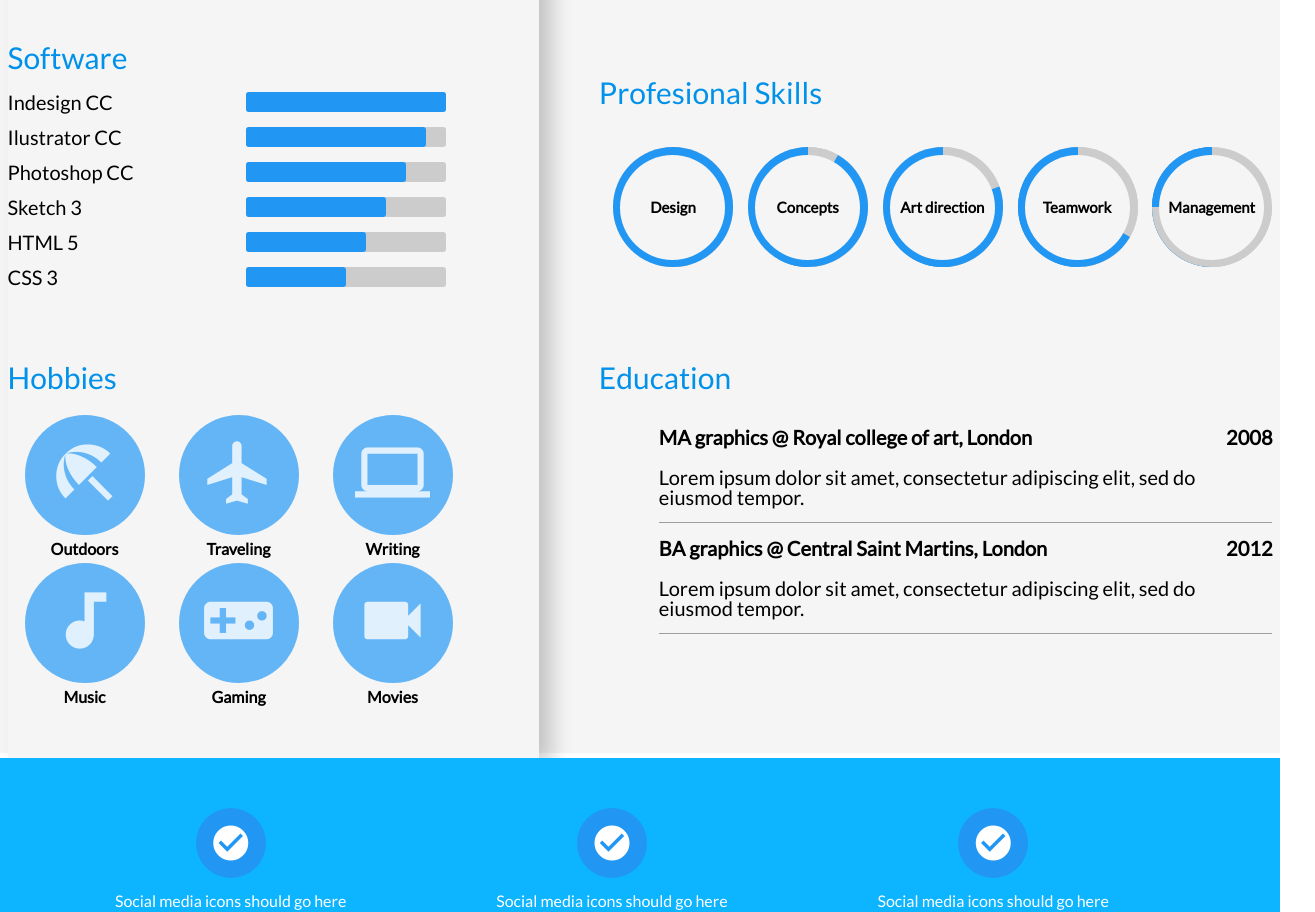
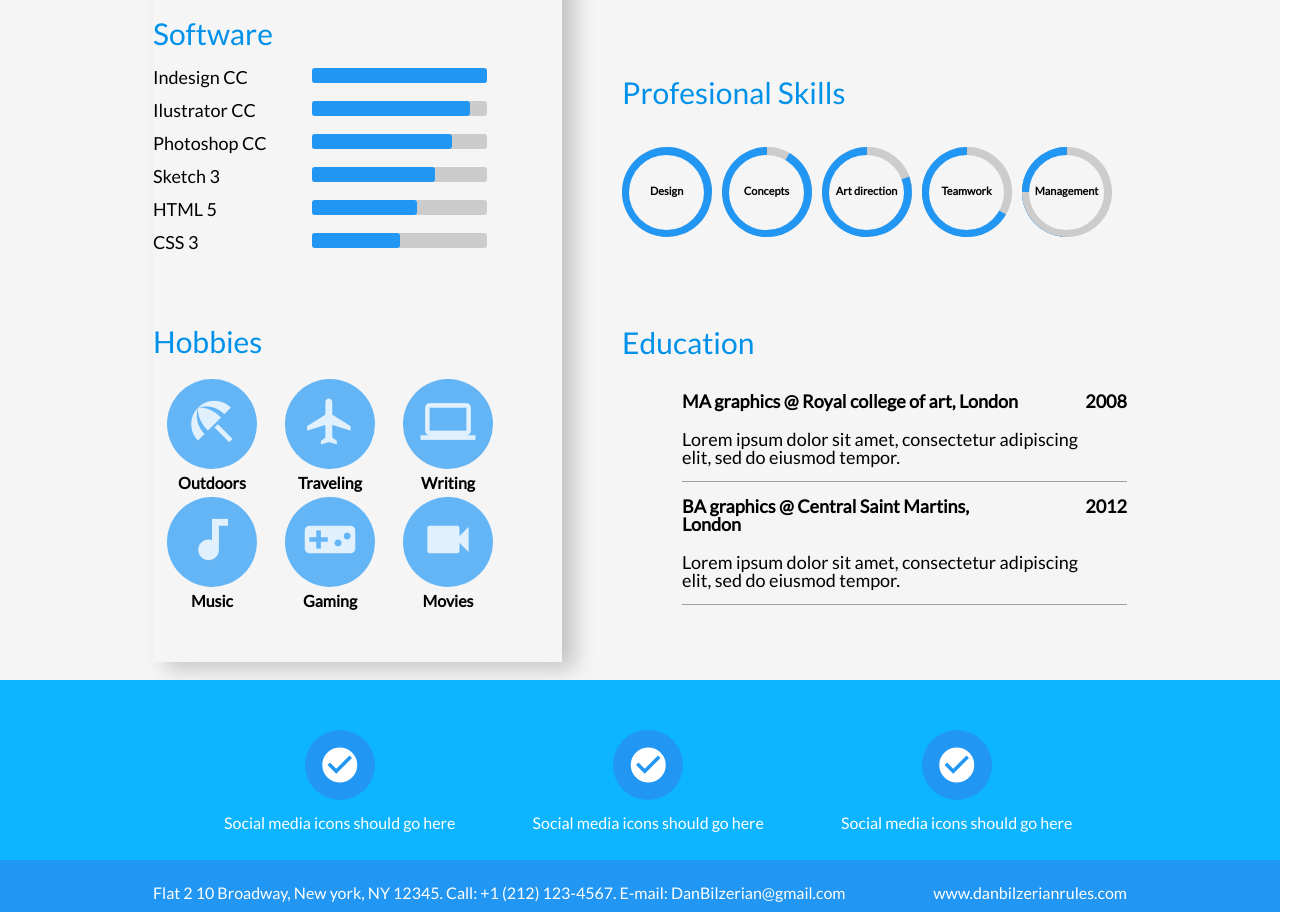
Before and after one commit to Bcrea/resume-clone, a plain HTML site: page index.html in a window 1280 px wide. Shown: the part 871-1783 px from the top of the page, 1315 px wide, since content can reach past the window. Drawn offline with Linux system fonts and the light colour scheme.

Commit message:
Fix margin issue

```diff
--- a/stylesheets/main.css
+++ b/stylesheets/main.css
@@ -6,15 +6,13 @@
     box-sizing: border-box;
 }
 
-.container,
-.grid {
-	margin: 0 auto;
-	height: auto;
-	width: 1265px;
-}
 .container {
 	/* padding-left: 20px; */
 	/* padding-right: 20px; */
+	margin: 0 auto;
+	height: auto;
+	padding: 0 25px;
+	width: 1024px;
 	position: relative;
 }
 
@@ -62,15 +60,15 @@ h3 {
 	height: 165px;
 	position: absolute;
 	top: -35px;
-	right: 0px;
+	right: 45px;
 }
 
 #intro {
 	color: #fff;
 	background-color: #616161;
-	font-size: 20px;
+	font-size: 18px;
 	height: 175px;
-	padding: 50px;
+	padding-top: 55px;
 	position: relative;
 	box-shadow: inset 0 0.3em 0.9em #333;
 }
@@ -79,6 +77,7 @@ h3 {
 .nav {
 	background-color: #2196f3;
 	color :white;
+	/* width: 100%; */
 }
 .nav li {
 	height: 60px;
@@ -145,12 +144,12 @@ h3 {
 }
 .software-list li {
 	padding-bottom: 15px;
-	font-size: 20px;
+	font-size: 18px;
 }
 
 .hobbies-list li {
 	display: inline-block;
-	padding: 3px 17px;
+	padding: 3px 14px;
 	text-align: center;
 	font-weight: bold;
 	float: left;
@@ -159,14 +158,14 @@ h3 {
 
 .material-icons.md-48 {
 	color: rgba(255, 255, 255, .8);
-	font-size: 75px;
-	margin: 20px;
+	font-size: 55px;
+	margin: 15px;
 }
 
 .hobbies-list li div {
 	background-color: #64b5f6;
-	height: 120px;
-	width: 120px;
+	height: 90px;
+	width: 90px;
 	position: relative;
 	border-radius: 50%;
 	margin-bottom: 6px;
@@ -174,17 +173,17 @@ h3 {
 }
 
 .progress-bar {
-	height: 20px;
-	width: 200px;
+	height: 15px;
+	width: 175px;
 	position: absolute;
 	right: 0;
 	background-color: #ccc;
 	display: inline-block;
-	margin-right: 93px;
+	margin-right: 75px;
 	border-radius: 3px;
 }
 .progress-fill {
-	height: 20px;
+	height: 15px;
 	background-color: #2196f3;
 	border-radius: 3px;
 }
@@ -218,9 +217,9 @@ h3 {
 .education-wrapper {
 	width: 100%;
 	height: auto;
-	padding-top: 115px;
+	padding-top: 80px;
 	padding-left: 60px;
-	padding-bottom: 119px;
+	padding-bottom: 75px;
 }
 
 /*=========== Aside Table ===========*/
@@ -228,13 +227,13 @@ h3 {
 	border-collapse: collapse;
 	}
 .aside-table td, th {
-	font-size: 20px;
+	font-size: 18px;
 	border-bottom: 1px solid #9e9e9e;
-	padding: 15px 75px 15px 0;
+	padding: 15px 45px 15px 0;
 }
 .aside-table th {
 	font-weight: bold;
-	font-size: 22px;
+	font-size: 18px;
 	text-align: left;
 }
 
@@ -247,10 +246,10 @@ h3 {
 .section-table td {
 	border-bottom: 1px solid #9e9e9e;
 	padding: 5px 40px 15px 0;
-	font-size: 20px;
+	font-size: 18px;
 }
 .section-table th {
-	font-size: 20px;
+	font-size: 18px;
 	font-weight: bold;
 	text-align: left;
 	border-bottom: none;
@@ -274,26 +273,26 @@ h3 {
 }
 
 .circle-wrapper {
-	width: 120px;
-	height: 120px;
+	width: 90px;
+	height: 90px;
 	/*position: relative;
 	display: inline-block;*/
-	margin-left: 14.7px;
+	margin-right: 10px;
 	padding-top: 20px;
 	float: left;
 }
 
 .box-1 {
 	background-color: #ccc;
-	height: 120px;
-	width: 120px;
+	height: 90px;
+	width: 90px;
 	position: absolute;
 	border-radius: 50%;
 }
 .box-2 {
 	background-color: #ccc;
-	height: 120px;
-	width: 60px;
+	height: 90px;
+	width: 45px;
 	border-top-right-radius: 100px;
 	border-bottom-right-radius: 100px;
 	position: absolute;
@@ -301,8 +300,8 @@ h3 {
 }
 .box-3 {
 	background-color: #2196f3;
-	height: 120px;
-	width: 60px;
+	height: 90px;
+	width: 45px;
 	border-top-left-radius: 100px;
 	border-bottom-left-radius: 100px;
 	position: absolute;
@@ -310,8 +309,8 @@ h3 {
 }
 .box-4 {
 	background-color: #2196f3;
-	height: 120px;
-	width: 60px;
+	height: 90px;
+	width: 45px;
 	border-top-right-radius: 100px;
 	border-bottom-right-radius: 100px;
 	position: absolute;
@@ -319,8 +318,8 @@ h3 {
 }
 .circle-cover {
 	background-color: #f5f5f5;
-	height: 105px;
-	width: 105px;
+	height: 75px;
+	width: 75px;
 	border-radius: 50%;
 	position: absolute;
 	top: 8px;
@@ -328,9 +327,9 @@ h3 {
 }
 .circle-cover div {
 	font-weight: bold;
-	font-size: 15px;
+	font-size: 11px;
 	position: relative;
-	top: 45px;
+	top: 30px;
 	text-align: center;
 }
 
```
